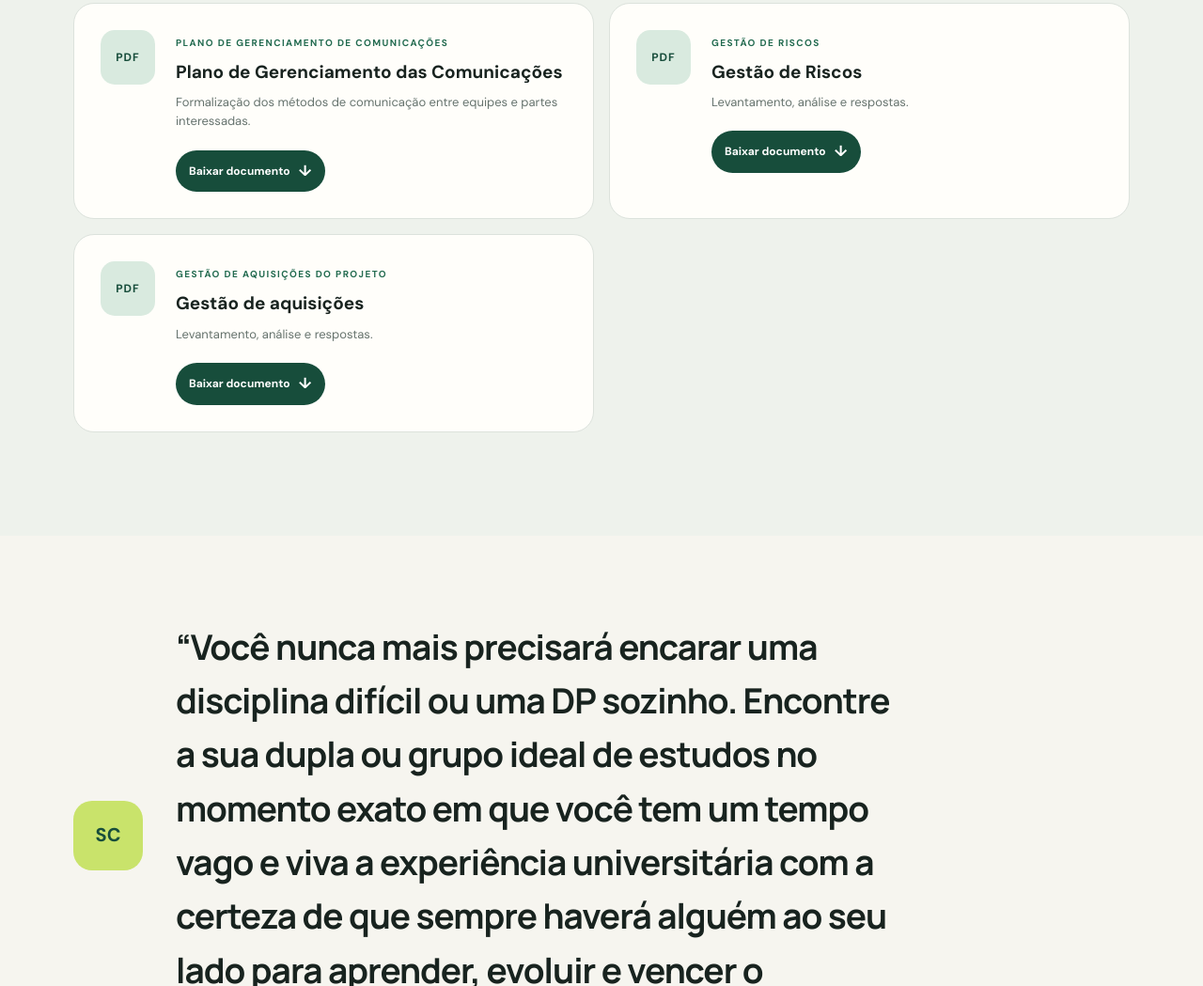
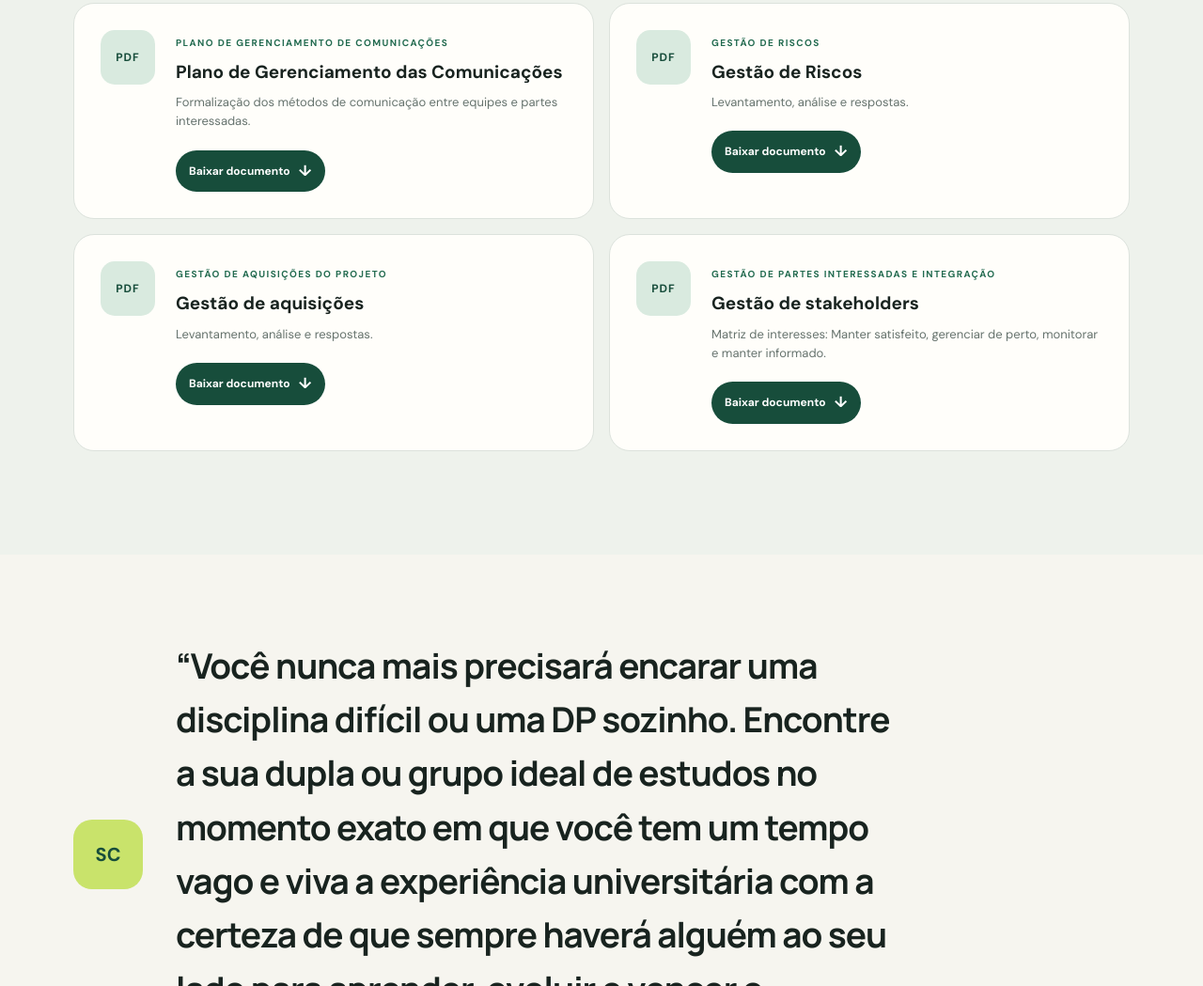
Before and after one commit to enzopcz2/study-circle-site, a plain HTML site: page index.html in a window 1280 px wide. Shown: the part 4788-5837 px from the top of the page at 94% size. Drawn offline with Linux system fonts and the light colour scheme.

Commit message:
Add stakeholder management document section
Added a new article section for stakeholder management document.

```diff
--- a/index.html
+++ b/index.html
@@ -408,6 +408,23 @@
     </article>
 
     <!-- ENTREGA 9 - INTEGRAÇÃO | ANHANGABAÚ -->
+    <article class="document-card">
+      <div class="document-icon">PDF</div>
+
+      <div class="document-info">
+        <span class="document-type">GESTÃO DE PARTES INTERESSADAS E INTEGRAÇÃO</span>
+        <h3>Gestão de stakeholders</h3>
+        <p>
+          Matriz de interesses: Manter satisfeito, gerenciar de perto, monitorar e manter informado.
+        </p>
+
+        <a class="download-button"
+           href="documentos/Gestão de Partes Interessadas e Integração.pdf"
+           download>
+          Baixar documento <span>↓</span>
+        </a>
+      </div>
+    </article>
   </div>
 </section>
 
```
